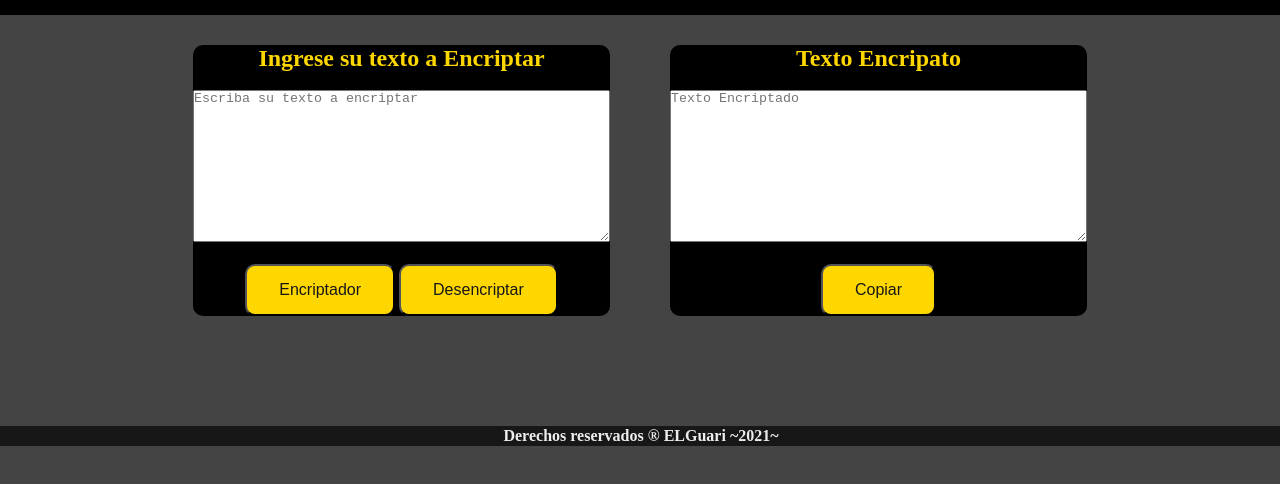
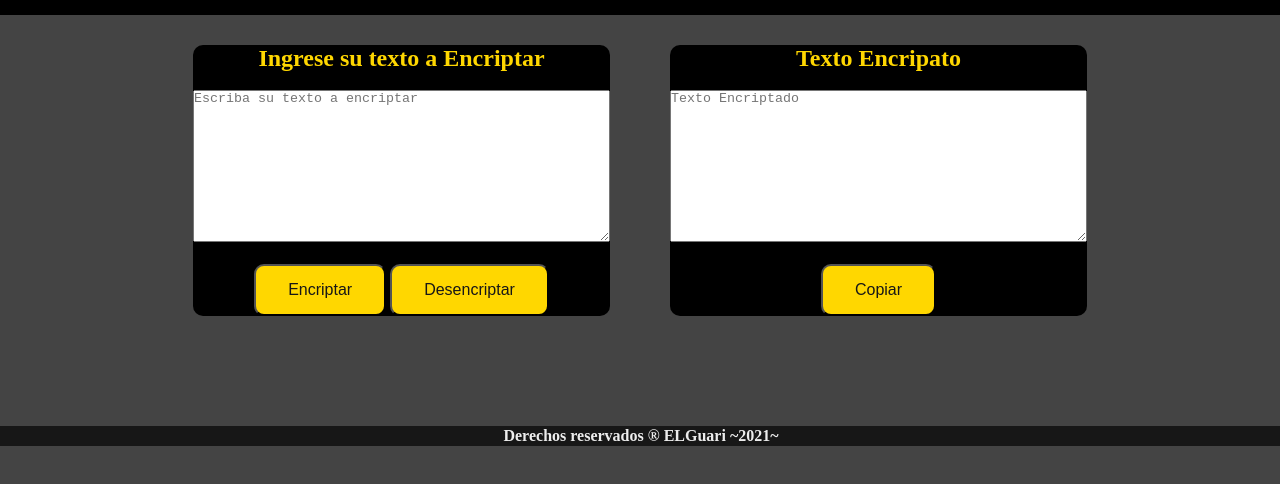
Before and after one commit to ELGuari/ChallengeONE-1, a plain HTML site: page index.htm in a window 1280 px wide. Shown: the part 80-564 px from the top of the page. Drawn offline with Linux system fonts and the light colour scheme.

Commit message:
Update index.htm

```diff
--- a/index.htm
+++ b/index.htm
@@ -31,7 +31,7 @@
         <br>
         <br>
 
-        <button onclick="btnEncriptar()" class ="button">Encriptador</button>
+        <button onclick="btnEncriptar()" class ="button">Encriptar</button>
         <button onclick="btnDesEncriptar()" class ="button">Desencriptar</button>
 
     </div>
```
